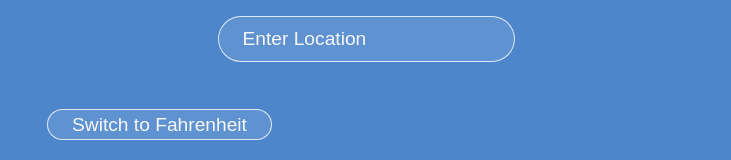
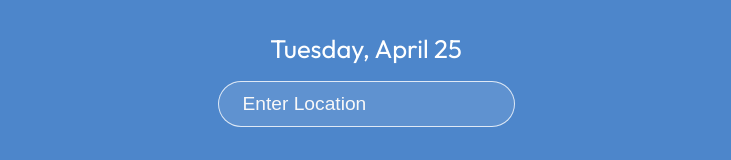
Before and after one commit to Camgus89/u07-weather-app-Camgus89, a React (Vite) app in the folder weather-app/: page / in a window 1280 px wide. Shown: the top 160 px of the page, without its empty margins (274-1005 px from the left). Built offline with nearby package versions, Linux system fonts and the light colour scheme; no server answers.

Commit message:
datum  uppdaterat

```diff
--- a/weather-app/src/App.jsx
+++ b/weather-app/src/App.jsx
@@ -12,7 +12,7 @@ function App() {
   const [forecastData, setForecastData] = useState(null);
   const [hourlyForecastData, setHourlyForecastData] = useState([]);
   const [userLocation, setUserLocation] = useState(false); // add userLocation state variable
-
+  const [currentDate, setCurrentDate] = useState(''); // add currentDate state variable
 
    // Add this code to get the user's current location
   useEffect(() => {
@@ -39,7 +39,17 @@ function App() {
     }
   }, [unit, userLocation]); // add userLocation to useEffect dependencies
 
-
+    // Add this code to update the current date
+    useEffect(() => {
+      const options = {
+        weekday: 'long',
+        month: 'long',
+        day: 'numeric',
+        week: 'long'
+      };
+      const date = new Date();
+      setCurrentDate(date.toLocaleString('en-EN', options));
+    }, []);
 
   const getForecastData = async () => {
     const url = `https://api.openweathermap.org/data/2.5/forecast?q=${data.name}&units=metric&appid=adbed9b5fb5da9cbb6ba03b8a3c85042`;
@@ -143,6 +153,7 @@ function App() {
   return (
 <div className="app">
   <div className="search">
+  <div className="current-date">{currentDate}</div>
     <input
       value={location}
       onChange={(event) => setLocation(event.target.value)}
--- a/weather-app/src/index.css
+++ b/weather-app/src/index.css
@@ -195,3 +195,7 @@ h1 {
 .hourly-forecast::-webkit-scrollbar-thumb {
   background-color: rgba(0, 0, 0, 0);
 }
+.current-date{
+  font-size: 1.6rem;
+  margin: 1rem;
+}
```
